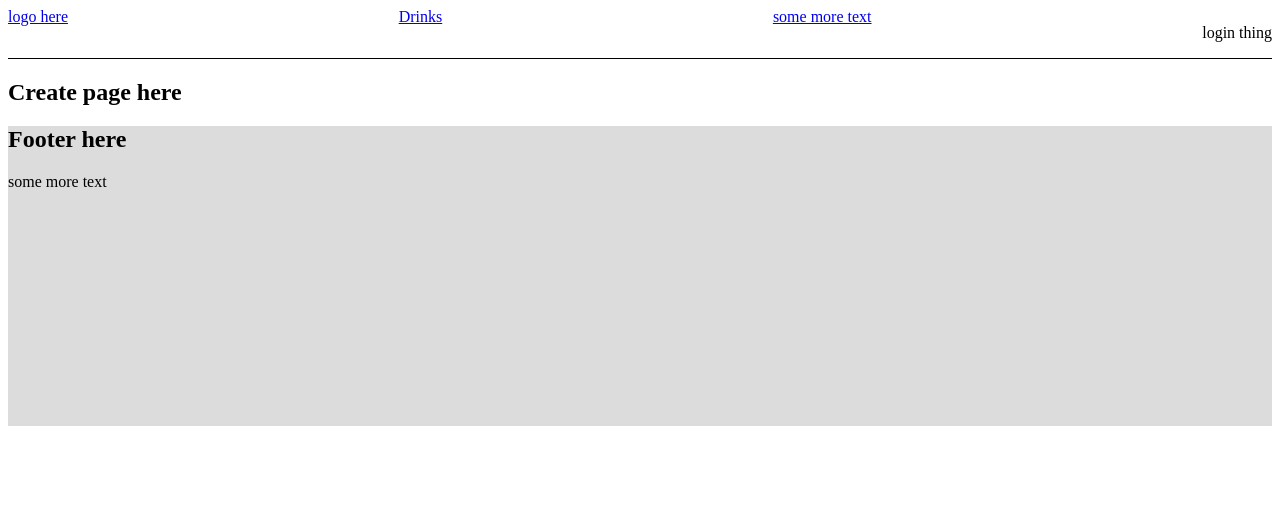
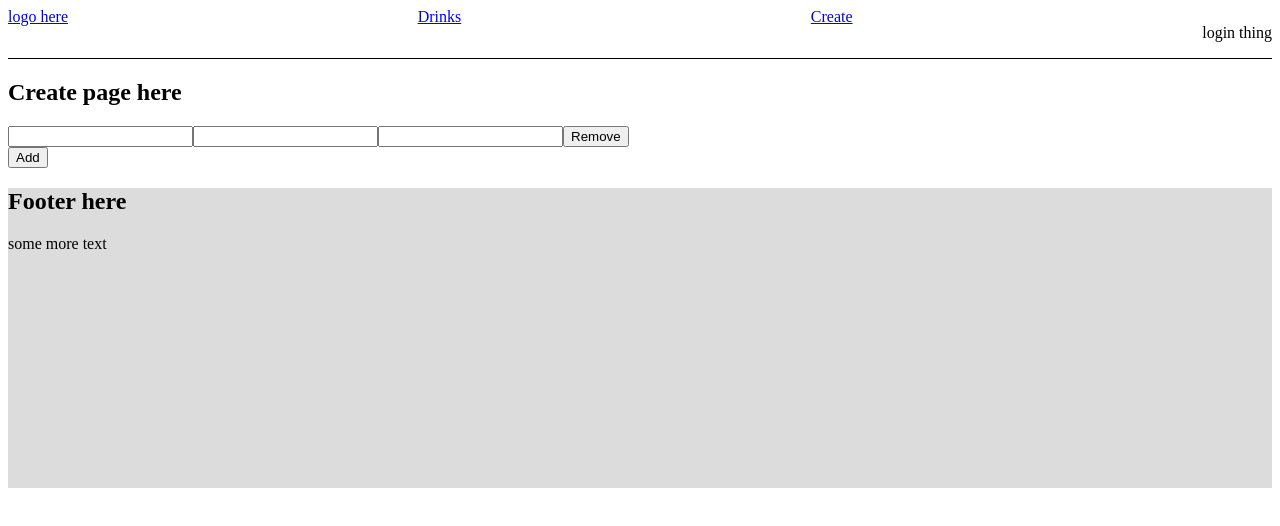
Before and after one commit to VeikkaND/drinkbook, a React (Vite) app in the folder client/: page /create in a window 1280 px wide. Shown: the top 526 px of the page. Built offline with nearby package versions, Linux system fonts and the light colour scheme.

Commit message:
Drink page ingredients, create page ingredient logic

```diff
--- /dev/null
+++ b/client/src/components/IngredientList.jsx
@@ -0,0 +1,10 @@
+export const IngredientList = ({drink}) => {
+    return(
+        <div>
+            {drink.ingredients.map((ingredient) =>
+            <li key={ingredient.name}>{ingredient.amount}
+            {" "}{ingredient.unit}
+            &nbsp; {ingredient.name}</li>)}
+        </div>
+    )
+}
--- a/client/src/components/NavBar.jsx
+++ b/client/src/components/NavBar.jsx
@@ -7,7 +7,7 @@ function NavBar() {
         <div className="navbar">
             <NavLink to="/">logo here</NavLink>
             <NavLink to="/drinks">Drinks</NavLink>
-            <NavLink>some more text</NavLink>
+            <NavLink to="/create">Create</NavLink>
             <div>
                 <p>login thing</p>
             </div>
--- a/client/src/pages/Create.jsx
+++ b/client/src/pages/Create.jsx
@@ -1,10 +1,62 @@
+import { useState } from "react"
 
 
 function Create() {
+    const [ingredientList, setIngredientList] = useState([
+        {amount: "", unit: "", name: ""}])
+
+    const handleCreate = async () => {
+
+    }
+
+    const handleAdd = (event) => {
+        event.preventDefault()
+        if(ingredientList.length < 20) { // limit ingredients to 20
+            setIngredientList([...ingredientList,
+                {amount: "", unit: "", name: ""}])
+        }
+    }
+
+    // remove specified index
+    const handleRemove = (event, i) => {
+        event.preventDefault()
+        if(ingredientList.length > 1) { // only remove if > 1 left
+            const newList = [...ingredientList]
+            newList.splice(i, 1)
+            setIngredientList(newList)
+        }
+    }
+
+    const handleChange = (event, i) => {
+        const list = [...ingredientList]
+        list[i][event.target.name] = event.target.value
+        setIngredientList(list)
+    }
 
     return(
         <div>
             <h2>Create page here</h2>
+            <form onSubmit={handleCreate}>
+                {ingredientList.map((ingredient, i) => {
+                    return(
+                        <div key={i}>
+                            <input name="amount"
+                            value={ingredient.amount}
+                            onChange={(e) => handleChange(e, i)}/>
+                            <input name="unit"
+                            value={ingredient.unit}
+                            onChange={(e) => handleChange(e, i)}/>
+                            <input name="name"
+                            value={ingredient.name}
+                            onChange={(e) => handleChange(e, i)}/>
+                            <button onClick={(e) => handleRemove(e, i)}>Remove</button>
+                        </div>
+                    )
+                })}
+                <div>
+                    <button onClick={handleAdd}>Add</button>
+                </div>
+            </form>
         </div>
     )
 }
--- a/client/src/pages/Drink.jsx
+++ b/client/src/pages/Drink.jsx
@@ -2,6 +2,7 @@ import { useEffect } from "react"
 import { useState } from "react"
 import drinkService from "../services/drink"
 import { useParams } from "react-router"
+import { IngredientList } from "../components/IngredientList"
 
 function Drink() {
     const [drink, setDrink] = useState(null)
@@ -11,16 +12,31 @@ function Drink() {
             const name = params.name
             const id = params.id
             const res = await drinkService.getDrinkById(name, id)
-            console.log(res)
             setDrink(res)
         }
         getDrink()
     }, [])
 
+
+
+    //TODO add stars & steps, other recipes for the same drink,
+    //and recommendations
     return(
         <div>
-            <h3>{drink && drink.drink.name}</h3>
-            <p>some more text here about ingredients</p>
+            <div>
+                <h3>{drink ? drink.drink.name : "Drink"}</h3>
+                {drink ? <IngredientList drink={drink}/>
+                : <p>loading ingredients</p>}
+                <p>some more text here about the drink</p>
+            </div>
+            <div>
+                <h4>other recipes</h4>
+                <p>other recipes for the same drink here</p>
+            </div>
+            <div>
+                <h4>recommendations</h4>
+                <p>other drinks here</p>
+            </div>
         </div>
     )
 }
--- a/client/src/pages/Drinks.jsx
+++ b/client/src/pages/Drinks.jsx
@@ -8,7 +8,6 @@ function Drinks() {
     useEffect(() => {
         const getDrinks = async () => {
             const res = await drinkService.getAllDrinks()
-            console.log(res)
             setDrinks(res)
         }
         getDrinks()
```
